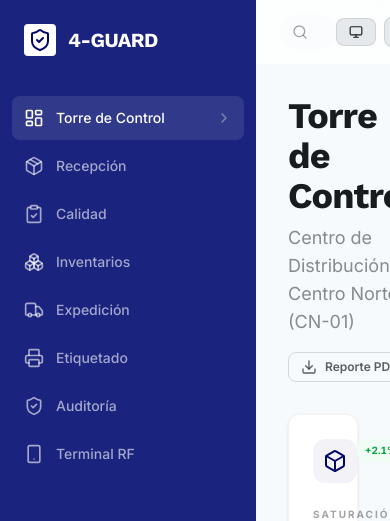
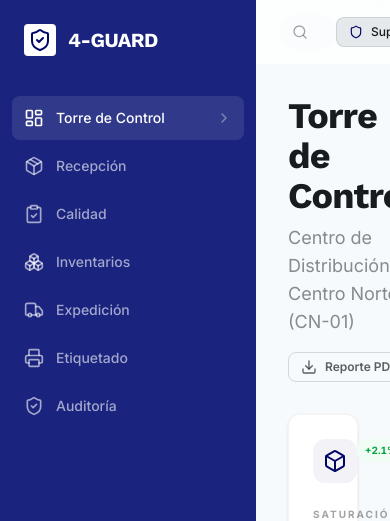
Before and after one commit to IsacThemis/4guard-app, a Next.js app in the folder projects/4guard-app/: page / in a window 390 px wide. Shown: the top 521 px of the page. Built offline with nearby package versions, Linux system fonts and the light colour scheme.

Commit message:
feat: Restrict RF module and mobile toggle to OPERATOR role only
- Remove RF from SUPERVISOR and MANAGER permissions
- Show Terminal RF menu only for OPERATOR role
- Display Web/Mobile toggle button only when OPERATOR is selected

```diff
--- a/projects/4guard-app/src/components/layout/Shell.tsx
+++ b/projects/4guard-app/src/components/layout/Shell.tsx
@@ -40,7 +40,7 @@ const navItems = [
   { icon: Truck, label: "Expedición", href: "/expedition", roles: ["SUPERVISOR", "MANAGER"] },
   { icon: Printer, label: "Etiquetado", href: "/etiquetado", roles: ["SUPERVISOR", "MANAGER"] },
   { icon: ShieldCheck, label: "Auditoría", href: "/audit", roles: ["SUPERVISOR", "MANAGER", "INSPECTOR", "AUDITOR"] },
-  { icon: Smartphone, label: "Terminal RF", href: "/rf", roles: ["OPERATOR", "SUPERVISOR", "MANAGER"] },
+  { icon: Smartphone, label: "Terminal RF", href: "/rf", roles: ["OPERATOR"] },
 ];
 
 export default function Shell({ children }: { children: React.ReactNode }) {
--- a/projects/4guard-app/src/components/ui/RoleSelector.tsx
+++ b/projects/4guard-app/src/components/ui/RoleSelector.tsx
@@ -61,9 +61,11 @@ export default function RoleSelector() {
   if (!isHydrated) return null;
 
   const currentRole = ROLES[userRole];
+  const isOperator = userRole === "OPERATOR";
 
   return (
     <div className="flex items-center gap-2">
+      {isOperator && (
         <button
           onClick={toggleViewMode}
           className={clsx(
@@ -77,6 +79,7 @@ export default function RoleSelector() {
           {viewMode === "mobile" ? <Smartphone className="w-3.5 h-3.5" /> : <Monitor className="w-3.5 h-3.5" />}
           <span className="hidden sm:inline">{viewMode === "mobile" ? "Móvil" : "Web"}</span>
         </button>
+      )}
 
       <div className="relative" ref={dropdownRef}>
         <button
--- a/projects/4guard-app/src/store/useAppStore.ts
+++ b/projects/4guard-app/src/store/useAppStore.ts
@@ -19,9 +19,9 @@ export const ROLES: Record<UserRole, RoleInfo> = {
 
 export const ROLE_PERMISSIONS: Record<UserRole, string[]> = {
   OPERATOR: ["/rf", "/rf/tareas", "/rf/picking", "/rf/anomalia", "/rf/anomalia/confirm"],
-  SUPERVISOR: ["/", "/reception", "/reception/scan", "/reception/buffer", "/quality", "/inventory", "/expedition", "/expedition/picking", "/etiquetado", "/audit", "/rf", "/rf/tareas", "/rf/picking", "/rf/anomalia"],
+  SUPERVISOR: ["/", "/reception", "/reception/scan", "/reception/buffer", "/quality", "/inventory", "/expedition", "/expedition/picking", "/etiquetado", "/audit"],
   INSPECTOR: ["/", "/quality", "/quality/incidencias", "/inventory", "/audit"],
-  MANAGER: ["/", "/reception", "/quality", "/inventory", "/expedition", "/etiquetado", "/audit", "/rf", "/rf/tareas"],
+  MANAGER: ["/", "/reception", "/quality", "/inventory", "/expedition", "/etiquetado", "/audit"],
   AUDITOR: ["/", "/audit"],
 };
 
```
Lines whose indentation alone changed are shown as unchanged.
